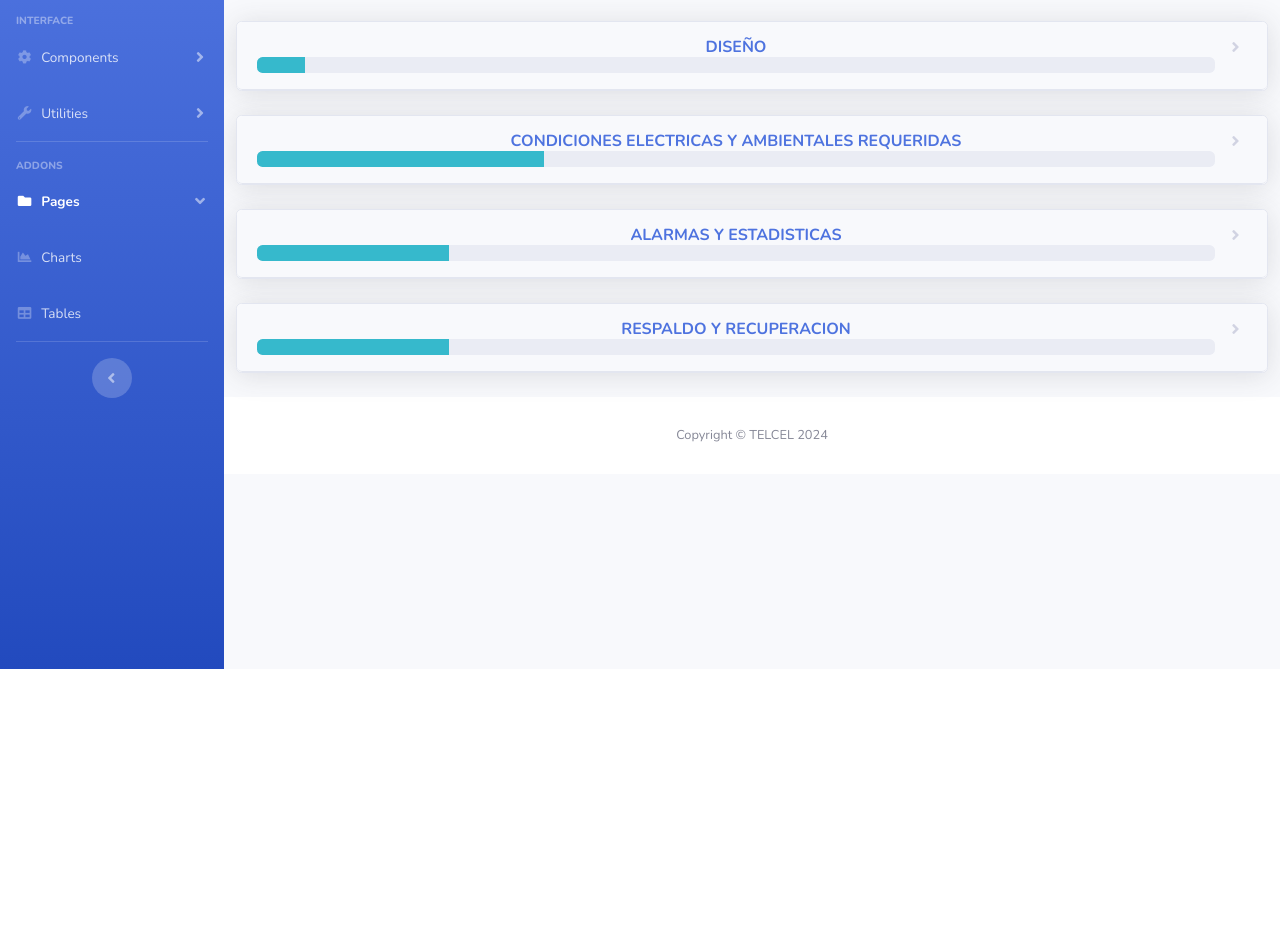
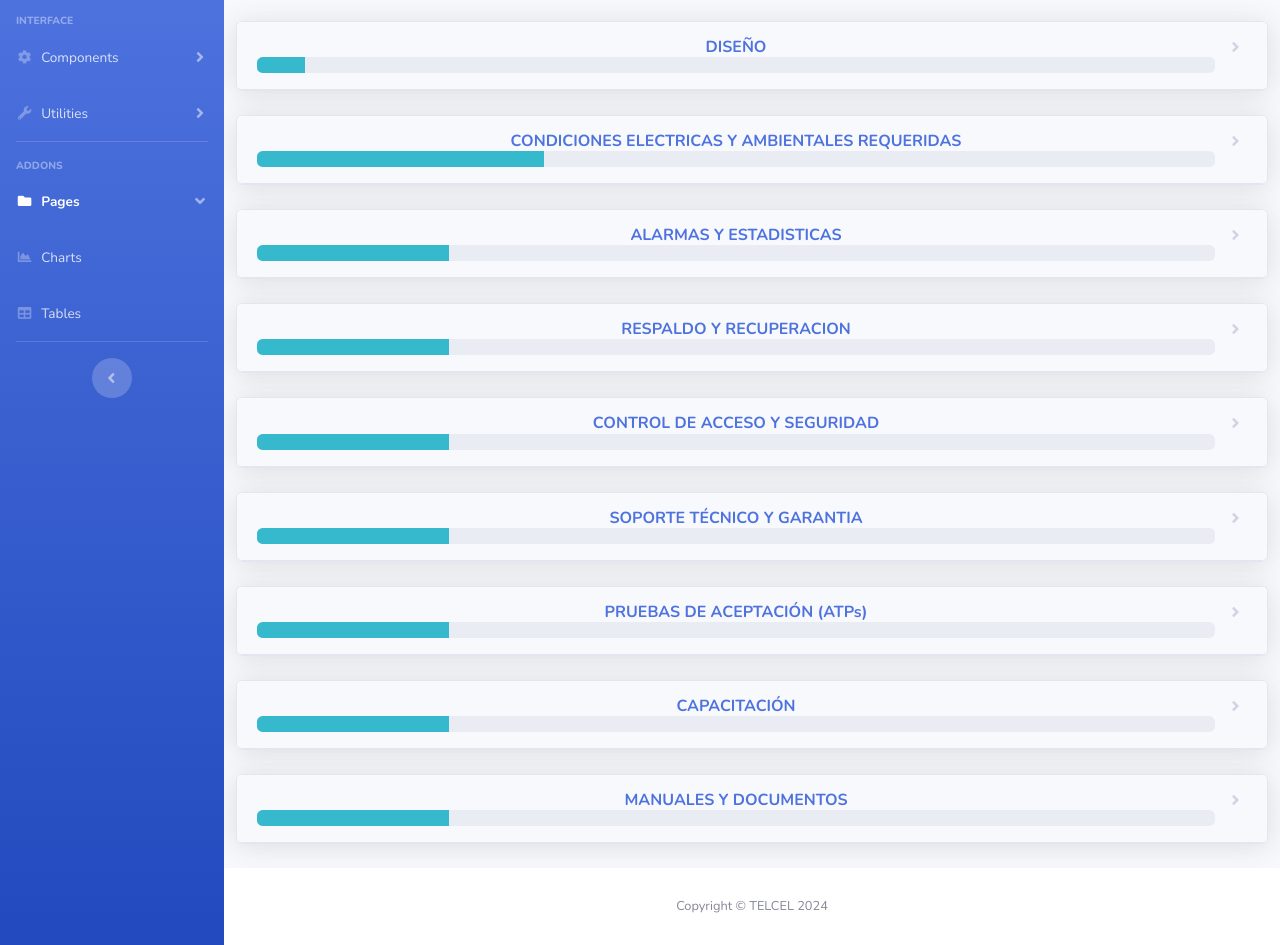
Before and after one commit to Raul2711/fire_sqirrel, a website with bundled scripts: page document.html in a window 1280 px wide. Shown: the part 131-1076 px from the top of the page. Before the commit the page ends 800 px from the top, so only its background shows below. Built offline with nearby package versions, Linux system fonts and the light colour scheme.

Commit message:
Update document.html
2024 02 07 11 37 Nombre de anexos

```diff
--- a/document.html
+++ b/document.html
@@ -434,6 +434,120 @@
                             </div>
                         </div>
                     </div>
+
+ <!-- Collapsable Card Example -->
+ <div class="card shadow mb-4">
+    <!-- Card Header - Accordion -->
+    <a href="#collapseCardExample4" class="d-block card-header py-3 collapsed"
+        data-toggle="collapse" role="button" aria-expanded="false"
+        aria-controls="collapseCardExample4">
+        <h6 class="m-0 font-weight-bold text-primary text-center">CONTROL DE ACCESO Y SEGURIDAD</h6>
+        <div class="progress">
+            <div class="progress-bar bg-info" role="progressbar" style="width: 20%"
+                aria-valuenow="75" aria-valuemin="0" aria-valuemax="100"></div>
+        </div>
+    </a>
+    <!-- Card Content - Collapse -->
+    <div class="collapse" id="collapseCardExample4">
+        <div class="card-body">
+            This is a collapsable card example using Bootstrap's built in collapse
+            functionality. <strong>Click on the card header</strong> to see the card body
+            collapse and expand!
+        </div>
+    </div>
+</div>
+
+
+<!-- Collapsable Card Example -->
+<div class="card shadow mb-4">
+    <!-- Card Header - Accordion -->
+    <a href="#collapseCardExample5" class="d-block card-header py-3 collapsed"
+        data-toggle="collapse" role="button" aria-expanded="false"
+        aria-controls="collapseCardExample5">
+        <h6 class="m-0 font-weight-bold text-primary text-center">SOPORTE TÉCNICO Y GARANTIA</h6>
+        <div class="progress">
+            <div class="progress-bar bg-info" role="progressbar" style="width: 20%"
+                aria-valuenow="75" aria-valuemin="0" aria-valuemax="100"></div>
+        </div>
+    </a>
+    <!-- Card Content - Collapse -->
+    <div class="collapse" id="collapseCardExample5">
+        <div class="card-body">
+            This is a collapsable card example using Bootstrap's built in collapse
+            functionality. <strong>Click on the card header</strong> to see the card body
+            collapse and expand!
+        </div>
+    </div>
+</div>
+
+
+<!-- Collapsable Card Example -->
+<div class="card shadow mb-4">
+    <!-- Card Header - Accordion -->
+    <a href="#collapseCardExample6" class="d-block card-header py-3 collapsed"
+        data-toggle="collapse" role="button" aria-expanded="false"
+        aria-controls="collapseCardExample6">
+        <h6 class="m-0 font-weight-bold text-primary text-center">PRUEBAS DE ACEPTACIÓN (ATPs)</h6>
+        <div class="progress">
+            <div class="progress-bar bg-info" role="progressbar" style="width: 20%"
+                aria-valuenow="75" aria-valuemin="0" aria-valuemax="100"></div>
+        </div>
+    </a>
+    <!-- Card Content - Collapse -->
+    <div class="collapse" id="collapseCardExample6">
+        <div class="card-body">
+            This is a collapsable card example using Bootstrap's built in collapse
+            functionality. <strong>Click on the card header</strong> to see the card body
+            collapse and expand!
+        </div>
+    </div>
+</div>
+
+<!-- Collapsable Card Example -->
+<div class="card shadow mb-4">
+    <!-- Card Header - Accordion -->
+    <a href="#collapseCardExample7" class="d-block card-header py-3 collapsed"
+        data-toggle="collapse" role="button" aria-expanded="false"
+        aria-controls="collapseCardExample7">
+        <h6 class="m-0 font-weight-bold text-primary text-center">CAPACITACIÓN</h6>
+        <div class="progress">
+            <div class="progress-bar bg-info" role="progressbar" style="width: 20%"
+                aria-valuenow="75" aria-valuemin="0" aria-valuemax="100"></div>
+        </div>
+    </a>
+    <!-- Card Content - Collapse -->
+    <div class="collapse" id="collapseCardExample7">
+        <div class="card-body">
+            This is a collapsable card example using Bootstrap's built in collapse
+            functionality. <strong>Click on the card header</strong> to see the card body
+            collapse and expand!
+        </div>
+    </div>
+</div>
+
+<!-- Collapsable Card Example -->
+<div class="card shadow mb-4">
+    <!-- Card Header - Accordion -->
+    <a href="#collapseCardExample8" class="d-block card-header py-3 collapsed"
+        data-toggle="collapse" role="button" aria-expanded="false"
+        aria-controls="collapseCardExample8">
+        <h6 class="m-0 font-weight-bold text-primary text-center">MANUALES Y DOCUMENTOS</h6>
+        <div class="progress">
+            <div class="progress-bar bg-info" role="progressbar" style="width: 20%"
+                aria-valuenow="75" aria-valuemin="0" aria-valuemax="100"></div>
+        </div>
+    </a>
+    <!-- Card Content - Collapse -->
+    <div class="collapse" id="collapseCardExample8">
+        <div class="card-body">
+            This is a collapsable card example using Bootstrap's built in collapse
+            functionality. <strong>Click on the card header</strong> to see the card body
+            collapse and expand!
+        </div>
+    </div>
+</div>
+
+
                 </div>
                 <!-- End of Main Content -->
 
```
